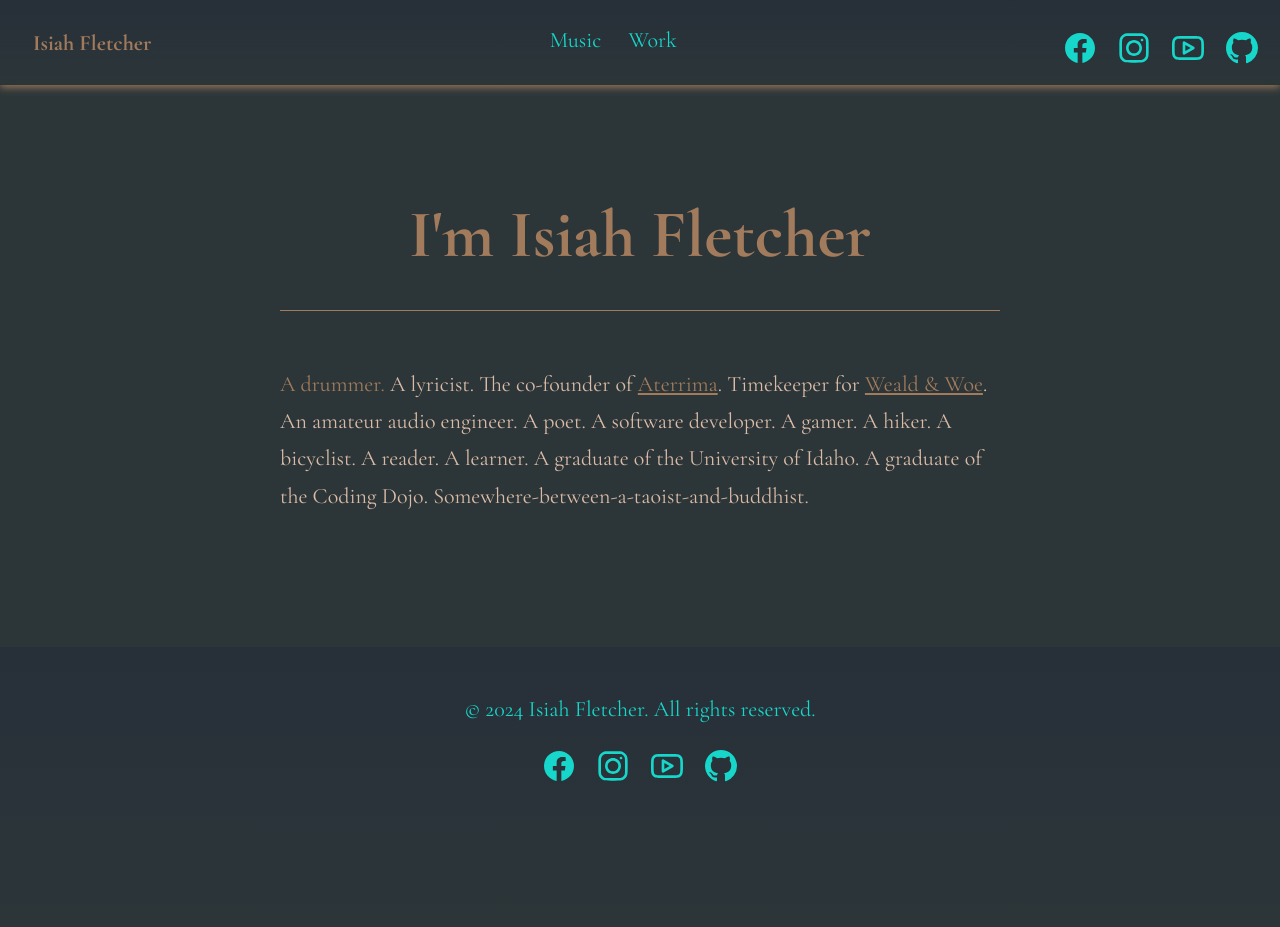
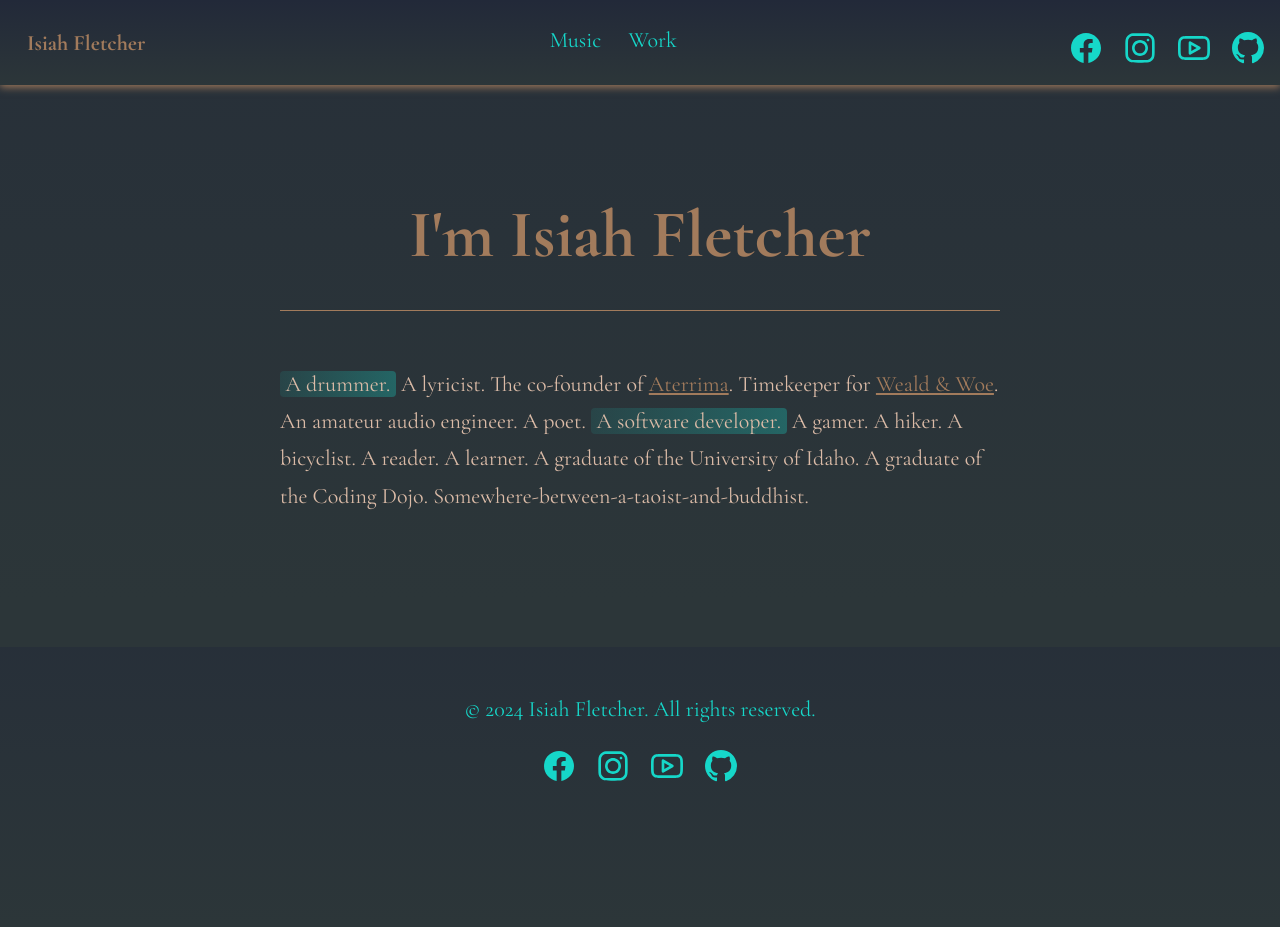
Before and after one commit to Ifletcher668/portfolio, an Astro site: page / in a window 1280 px wide. Built offline with nearby package versions, Linux system fonts and the light colour scheme; Astro itself is replaced by a stand-in of ours.

Commit message:
Update styles

```diff
--- a/src/components/Header.astro
+++ b/src/components/Header.astro
@@ -36,13 +36,14 @@ import HeaderLink from "./HeaderLink.astro";
 <style>
   header {
     margin: 0;
-    padding: 0 1em;
-    background: linear-gradient(var(--gray-gradient)) no-repeat;
+    padding: 0 1rem;
+    background: linear-gradient(var(--gray-gradient-solid)) no-repeat;
     color: rgb(var(--accent-bright));
     text-align: center;
     box-shadow: 0 2px 8px var(--accent-dark);
     position: sticky;
     top: 0;
+    z-index: 10000;
   }
   h2 {
     margin: 0;
--- a/src/consts.ts
+++ b/src/consts.ts
@@ -9,16 +9,18 @@ export const SOCIAL_LINKS = {
   github: "https://github.com/Ifletcher668",
 };
 
-export const BAND_LINKS = [
-  { title: "Aterrima", href: "/music/aterrima" },
-  { title: "Weald and Woe", href: "/music/weald-and-woe" },
-];
+export const BAND_LINKS = {
+  aterrima: { title: "Aterrima", href: "/music/aterrima" },
+  wealdAndWoe: { title: "Weald and Woe", href: "/music/weald-and-woe" },
+};
+
+export const BAND_LINKS_ARRAY = Object.values(BAND_LINKS);
 
 export const NAV_LINKS = [
   {
     title: "Music",
     href: "/music",
-    subLinks: BAND_LINKS,
+    subLinks: BAND_LINKS_ARRAY,
   },
   {
     title: "Work",
--- a/src/layouts/Page.astro
+++ b/src/layouts/Page.astro
@@ -4,6 +4,7 @@ import Header from "../components/Header.astro";
 import Footer from "../components/Footer.astro";
 import Image from "../components/Image.astro";
 import { SITE_DESCRIPTION, SITE_TITLE } from "../consts";
+import { ViewTransitions } from "astro:transitions";
 
 const { title, description, heroImage } = Astro.props;
 ---
@@ -14,6 +15,7 @@ const { title, description, heroImage } = Astro.props;
       title={title || SITE_TITLE}
       description={description || SITE_DESCRIPTION}
     />
+    <ViewTransitions />
     <style>
       main {
         width: calc(100% - 2em);
--- a/src/pages/index.astro
+++ b/src/pages/index.astro
@@ -1,5 +1,5 @@
 ---
-import { SOCIAL_LINKS } from "../consts";
+import { BAND_LINKS } from "../consts";
 import Layout from "../layouts/Page.astro";
 ---
 
@@ -10,10 +10,10 @@ import Layout from "../layouts/Page.astro";
 >
   <p>
     <span>A drummer.</span> A lyricist. The co-founder of <a
-      href="#atterima-heading">Aterrima</a
-    >. Timekeeper for <a href="#wealdandwoe-heading">Weald & Woe</a>. An amateur
-    audio engineer. A poet. A software developer. A gamer. A hiker. A bicyclist.
-    A reader. A learner. A graduate of the University of Idaho. A graduate of
-    the Coding Dojo. Somewhere-between-a-taoist-and-buddhist.
+      href={BAND_LINKS.aterrima.href}>Aterrima</a
+    >. Timekeeper for <a href={BAND_LINKS.wealdAndWoe.href}>Weald & Woe</a>. An
+    amateur audio engineer. A poet. <span>A software developer.</span> A gamer. A
+    hiker. A bicyclist. A reader. A learner. A graduate of the University of Idaho.
+    A graduate of the Coding Dojo. Somewhere-between-a-taoist-and-buddhist.
   </p>
 </Layout>
--- a/src/pages/music/index.astro
+++ b/src/pages/music/index.astro
@@ -1,5 +1,5 @@
 ---
-import { SOCIAL_LINKS, BAND_LINKS } from "../../consts";
+import { SOCIAL_LINKS, BAND_LINKS_ARRAY } from "../../consts";
 import Layout from "../../layouts/Page.astro";
 ---
 
@@ -85,7 +85,7 @@ import Layout from "../../layouts/Page.astro";
   </p>
   <div class="row">
     {
-      BAND_LINKS.map((band) => (
+      BAND_LINKS_ARRAY.map((band) => (
         <div class="col">
           <h5>
             <a href={band.href}>{band.title}</a>
--- a/src/styles/global.css
+++ b/src/styles/global.css
@@ -13,6 +13,7 @@
   --accent-bright: 22, 215, 201;
   --gray-dark: 34, 41, 57;
   --gray-gradient: rgba(var(--gray-dark), 50%), rgba(var(--black));
+  --gray-gradient-solid: rgba(var(--gray-dark), 100%), rgba(var(--black));
   --box-shadow: 0 2px 6px rgba(var(--gray), 25%),
     0 8px 24px rgba(var(--gray), 33%), 0 16px 32px rgba(var(--gray), 33%);
 }
@@ -42,7 +43,7 @@ body {
   margin: 0;
   padding: 0;
   text-align: left;
-  background: linear-gradient(rgb(var(--gray-gradient))) no-repeat;
+  background: linear-gradient(var(--gray-gradient)) no-repeat;
   background-size: 100% 600px;
   word-wrap: break-word;
   overflow-wrap: break-word;
@@ -51,7 +52,14 @@ body {
   line-height: 1.7;
 }
 span {
-  color: var(--accent);
+  background: linear-gradient(
+    90deg,
+    rgba(var(--accent-bright), 10%),
+    rgba(var(--accent-bright), 30%)
+  );
+  padding: 0 0.25em;
+  border-radius: 4px;
+  color: rgb(var(--white));
 }
 main {
   width: 720px;
```
